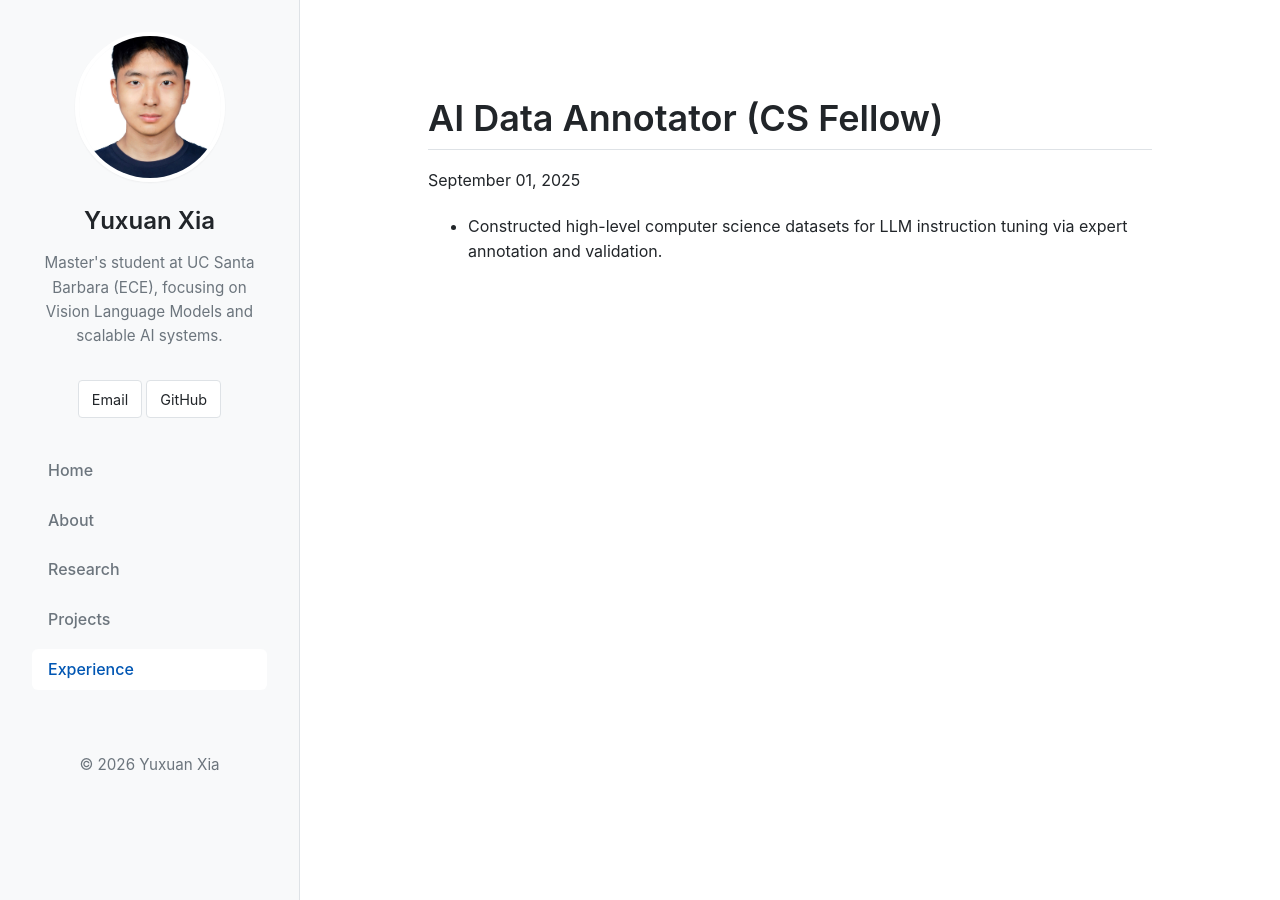
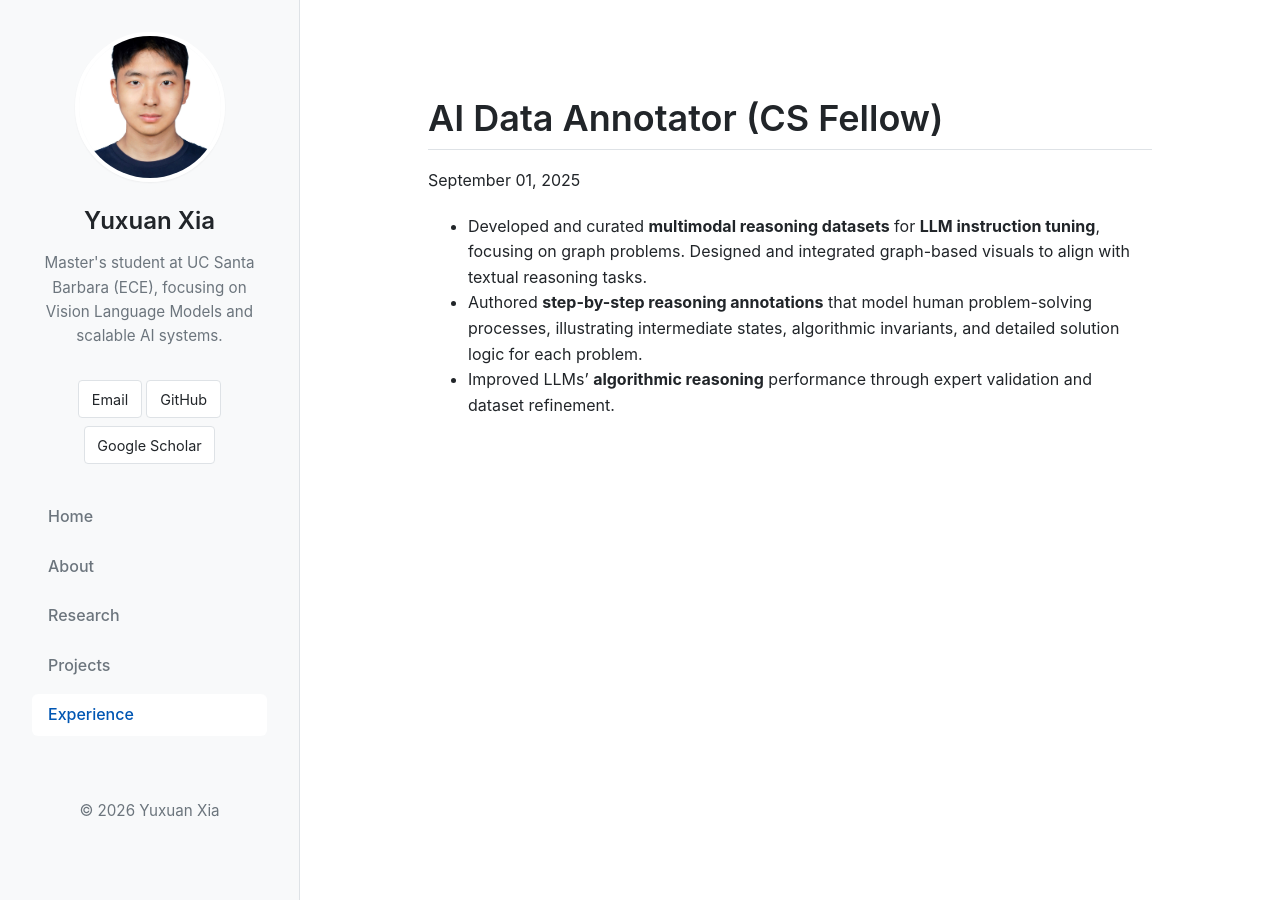
Before and after one commit to xyx-creator/xyx-creator.github.io, a Jekyll site: the page built from _work/01-handshake-ai.md, in a window 1280 px wide. Built offline with Jekyll 4.4.1, drawn with Linux system fonts in a browser that asks for light colours.

Commit message:
feat: add Google Scholar link; update work experience details

```diff
--- a/_config.yml
+++ b/_config.yml
@@ -59,7 +59,7 @@ author:
   email: "xyxchengdu@gmail.com"
   github: "https://github.com/xyx-creator"
   linkedin: "" # Add your LinkedIn URL
-  scholar: "" # Add your Google Scholar URL
+  scholar: "https://scholar.google.com/citations?user=PkTL7p4AAAAJ&hl=en&oi=sra" # Google Scholar URL
 
 # -----------------------------------------------
 # Defaults
--- a/_layouts/default.html
+++ b/_layouts/default.html
@@ -39,6 +39,9 @@
                     {% if site.author.github %}
                     <a href="{{ site.author.github }}" class="btn">GitHub</a>
                     {% endif %}
+                    {% if site.author.scholar %}
+                    <a href="{{ site.author.scholar }}" class="btn">Google Scholar</a>
+                    {% endif %}
                 </div>
             </div>
 
--- a/_work/01-handshake-ai.md
+++ b/_work/01-handshake-ai.md
@@ -3,8 +3,10 @@ title: "AI Data Annotator (CS Fellow)"
 company: "Handshake AI"
 location: "Remote"
 date: "2025-09-01"
-date_label: "Sept. 2025 - Present"
-excerpt: "Constructed high-level computer science datasets for LLM instruction tuning via expert annotation and validation."
+date_label: "Sept. 2025 - Nov. 2025"
+excerpt: "Developed and curated multimodal reasoning datasets for LLM instruction tuning, focusing on graph problems."
 ---
 
-* Constructed high-level computer science datasets for LLM instruction tuning via expert annotation and validation.
+* Developed and curated **multimodal reasoning datasets** for **LLM instruction tuning**, focusing on graph problems. Designed and integrated graph-based visuals to align with textual reasoning tasks.
+* Authored **step-by-step reasoning annotations** that model human problem-solving processes, illustrating intermediate states, algorithmic invariants, and detailed solution logic for each problem.
+* Improved LLMs’ **algorithmic reasoning** performance through expert validation and dataset refinement.
```
Also changed, not shown: _work/02-ucsb-researcher.md (+5 -2 lines), _work/03-auto-algo-engineer.md (+3 -4 lines).
